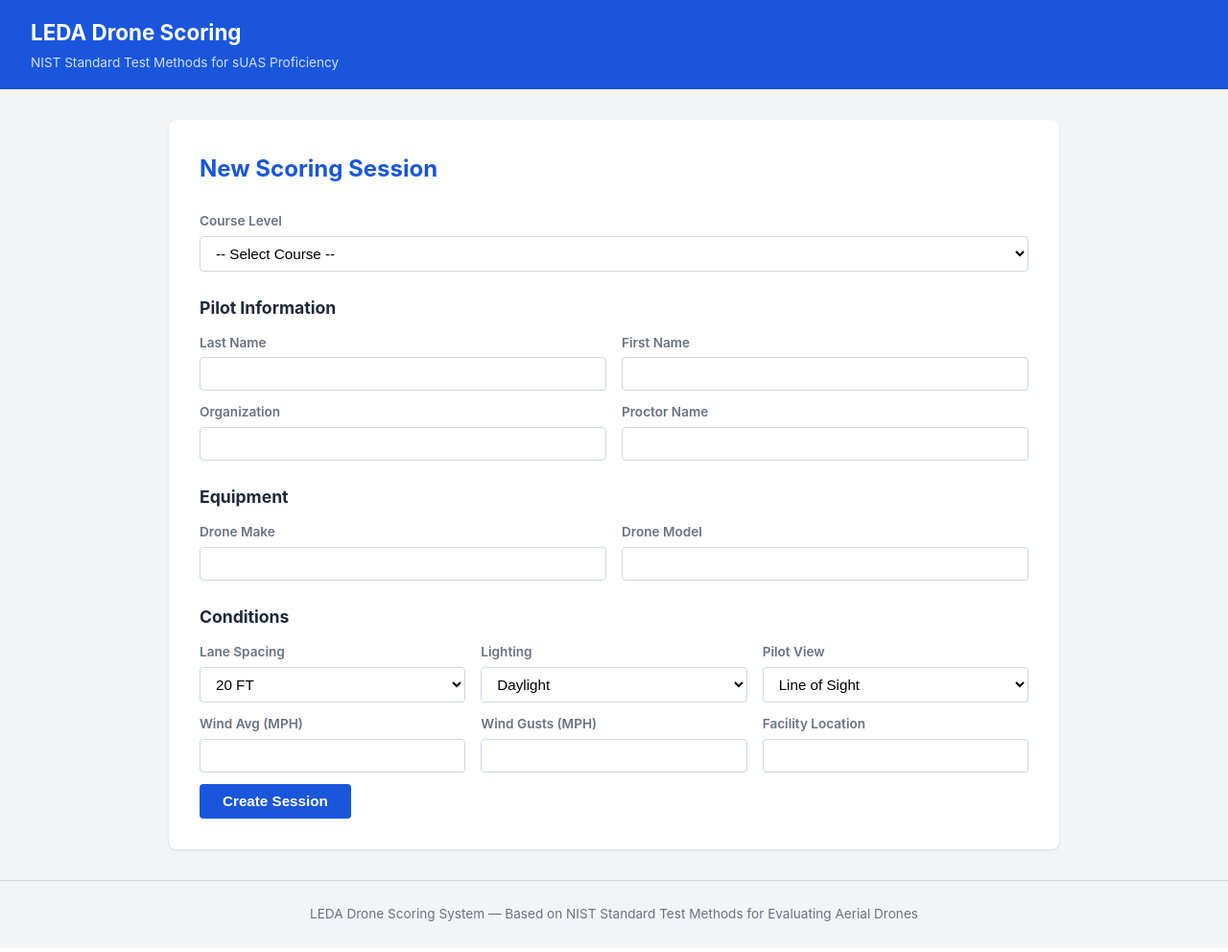
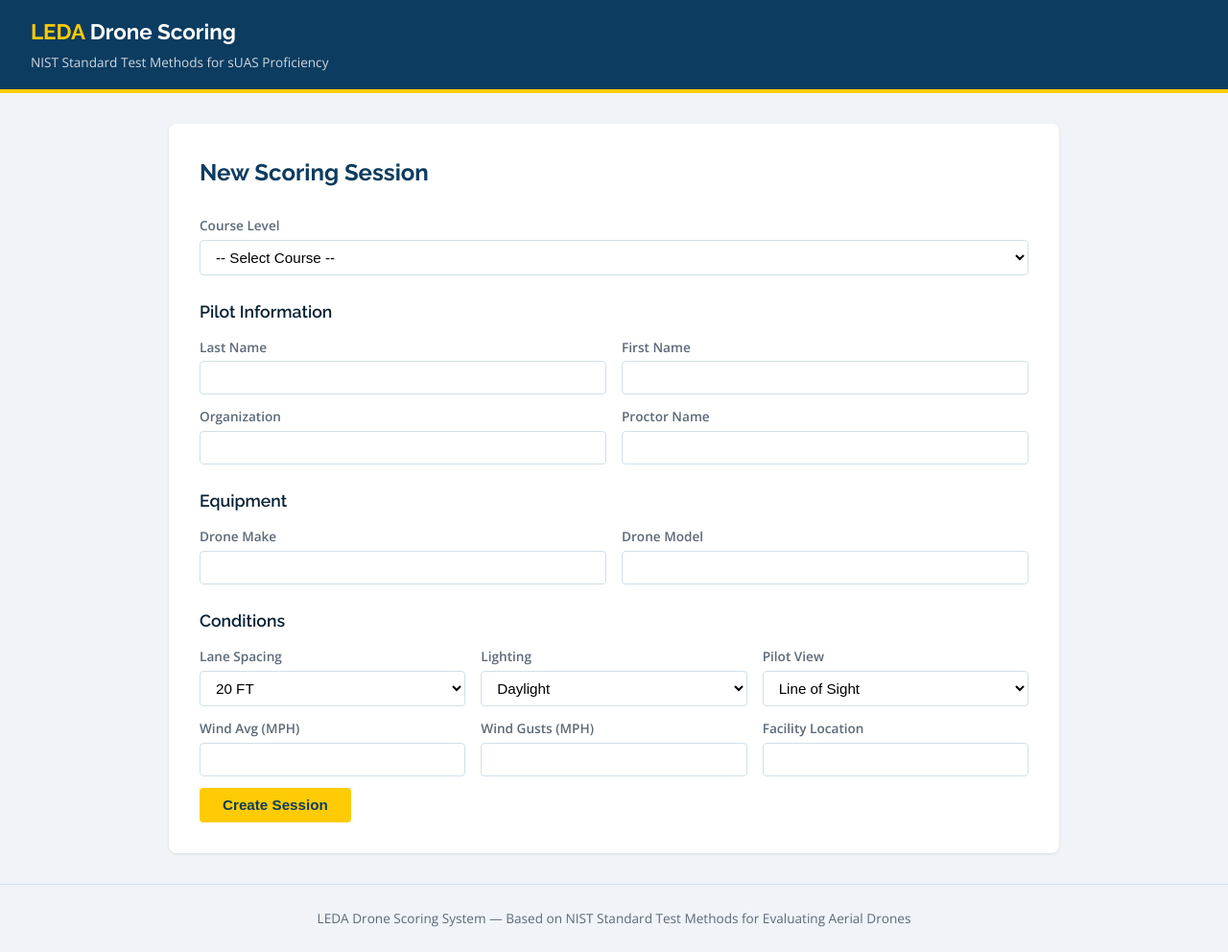
Before and after one commit to ericgol/LEDAScoringApp, a Flask app: page / in a window 1280 px wide. Shown: the whole page at 96% size. Before the commit the page ends 960 px from the top, so only its background shows below. Run offline with Flask 3, Linux system fonts and the light colour scheme.

Commit message:
Restyle app to match LEDA UAS branding and fix Bicep circular dependency
- CSS: LEDA navy, gold accent, teal interactive colors; Raleway/Open Sans fonts
- Header: gold accent stripe, LEDA highlighted in gold
- Buttons: gold primary buttons with navy text
- Bicep: break circular dep by deploying App Service first, configuring
  app settings separately after all resources exist
- Use compile-time name for webAppSettings resource (BCP120 fix)

Co-Authored-By: Oz <oz-agent@warp.dev>

```diff
--- a/app/static/css/style.css
+++ b/app/static/css/style.css
@@ -1,23 +1,29 @@
 /* LEDA Drone Scoring - Stylesheet */
+/* Brand colors sourced from ledauas.org */
+
+@import url('https://fonts.googleapis.com/css2?family=Raleway:wght@400;600;700&family=Open+Sans:wght@400;600&display=swap');
 
 :root {
-  --color-primary: #1a56db;
-  --color-primary-hover: #1244b0;
+  --color-primary: #0C3C60;       /* LEDA deep navy */
+  --color-primary-hover: #062134; /* LEDA dark navy */
+  --color-accent: #FFCB05;        /* LEDA gold */
+  --color-accent-hover: #e6b700;
+  --color-teal: #1EABC7;          /* LEDA teal */
   --color-success: #059669;
   --color-danger: #dc2626;
   --color-warning: #d97706;
-  --color-bg: #f3f4f6;
+  --color-bg: #f0f4f8;
   --color-card: #ffffff;
-  --color-text: #1f2937;
-  --color-text-muted: #6b7280;
-  --color-border: #d1d5db;
+  --color-text: #062134;
+  --color-text-muted: #5c6977;
+  --color-border: #D1E0EB;
   --radius: 8px;
 }
 
 * { box-sizing: border-box; margin: 0; padding: 0; }
 
 body {
-  font-family: -apple-system, BlinkMacSystemFont, "Segoe UI", Roboto, sans-serif;
+  font-family: 'Open Sans', -apple-system, BlinkMacSystemFont, "Segoe UI", Roboto, sans-serif;
   background: var(--color-bg);
   color: var(--color-text);
   line-height: 1.6;
@@ -28,11 +34,13 @@ header {
   background: var(--color-primary);
   color: white;
   padding: 1rem 2rem;
+  border-bottom: 4px solid var(--color-accent);
 }
 
 nav { display: flex; align-items: center; }
-.nav-brand h1 { margin: 0; font-size: 1.4rem; }
+.nav-brand h1 { margin: 0; font-size: 1.4rem; font-family: 'Raleway', sans-serif; font-weight: 700; }
 .nav-brand h1 a { color: white; text-decoration: none; }
+.nav-brand h1 a span.accent { color: var(--color-accent); }
 .nav-subtitle { font-size: 0.85rem; opacity: 0.8; }
 
 .container { max-width: 960px; margin: 2rem auto; padding: 0 1rem; }
@@ -57,8 +65,8 @@ footer {
   box-shadow: 0 1px 3px rgba(0,0,0,0.1);
 }
 
-.card h2 { margin-bottom: 1.5rem; color: var(--color-primary); }
-.card h3 { margin: 1.5rem 0 0.75rem; font-size: 1.1rem; }
+.card h2 { margin-bottom: 1.5rem; color: var(--color-primary); font-family: 'Raleway', sans-serif; font-weight: 700; }
+.card h3 { margin: 1.5rem 0 0.75rem; font-size: 1.1rem; font-family: 'Raleway', sans-serif; font-weight: 600; }
 
 /* --- Forms --- */
 .form-row {
@@ -86,8 +94,8 @@ footer {
 .form-group input:focus,
 .form-group select:focus {
   outline: none;
-  border-color: var(--color-primary);
-  box-shadow: 0 0 0 3px rgba(26,86,219,0.15);
+  border-color: var(--color-teal);
+  box-shadow: 0 0 0 3px rgba(30,171,199,0.2);
 }
 
 /* --- Buttons --- */
@@ -103,24 +111,25 @@ footer {
   transition: background 0.2s;
 }
 .btn-primary {
-  background: var(--color-primary);
-  color: white;
+  background: var(--color-accent);
+  color: var(--color-primary);
+  font-weight: 700;
 }
-.btn-primary:hover { background: var(--color-primary-hover); }
-.btn-primary:disabled { background: #93a5cf; cursor: not-allowed; }
+.btn-primary:hover { background: var(--color-accent-hover); }
+.btn-primary:disabled { background: #c9b86a; cursor: not-allowed; color: #6b7280; }
 .btn-secondary {
-  background: #e5e7eb;
-  color: var(--color-text);
+  background: var(--color-border);
+  color: var(--color-primary);
 }
-.btn-secondary:hover { background: #d1d5db; }
+.btn-secondary:hover { background: #b8cdd9; }
 
 /* --- Course Info --- */
 .course-info {
-  background: #eff6ff;
+  background: #e8f0f7;
   padding: 0.75rem 1rem;
   border-radius: 4px;
   margin-bottom: 1rem;
-  border-left: 4px solid var(--color-primary);
+  border-left: 4px solid var(--color-accent);
 }
 
 /* --- Upload Methods --- */
@@ -149,8 +158,8 @@ footer {
   cursor: pointer;
 }
 .drop-zone.drag-over {
-  border-color: var(--color-primary);
-  background: #eff6ff;
+  border-color: var(--color-teal);
+  background: #e8f6fa;
 }
 .drop-icon { font-size: 3rem; margin-bottom: 0.5rem; }
 .drop-hint { color: var(--color-text-muted); font-size: 0.85rem; }
@@ -208,7 +217,7 @@ footer {
 }
 .progress-fill {
   height: 100%;
-  background: var(--color-primary);
+  background: var(--color-teal);
   border-radius: 4px;
   transition: width 0.3s;
 }
--- a/app/templates/base.html
+++ b/app/templates/base.html
@@ -11,7 +11,7 @@
     <header>
         <nav>
             <div class="nav-brand">
-                <h1><a href="/">LEDA Drone Scoring</a></h1>
+                <h1><a href="/"><span class="accent">LEDA</span> Drone Scoring</a></h1>
                 <span class="nav-subtitle">NIST Standard Test Methods for sUAS Proficiency</span>
             </div>
         </nav>
```
Also changed, not shown: 2 other files.
